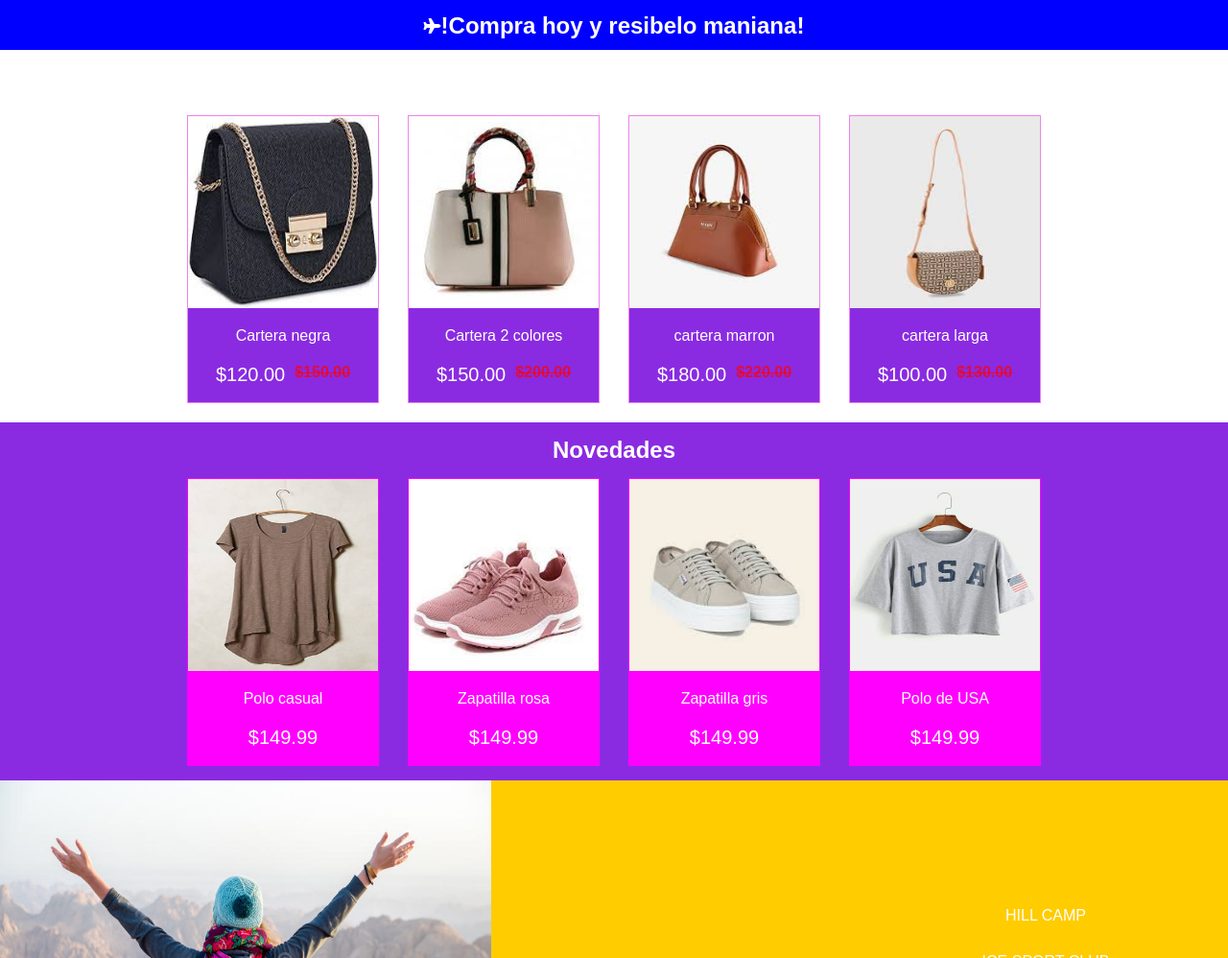
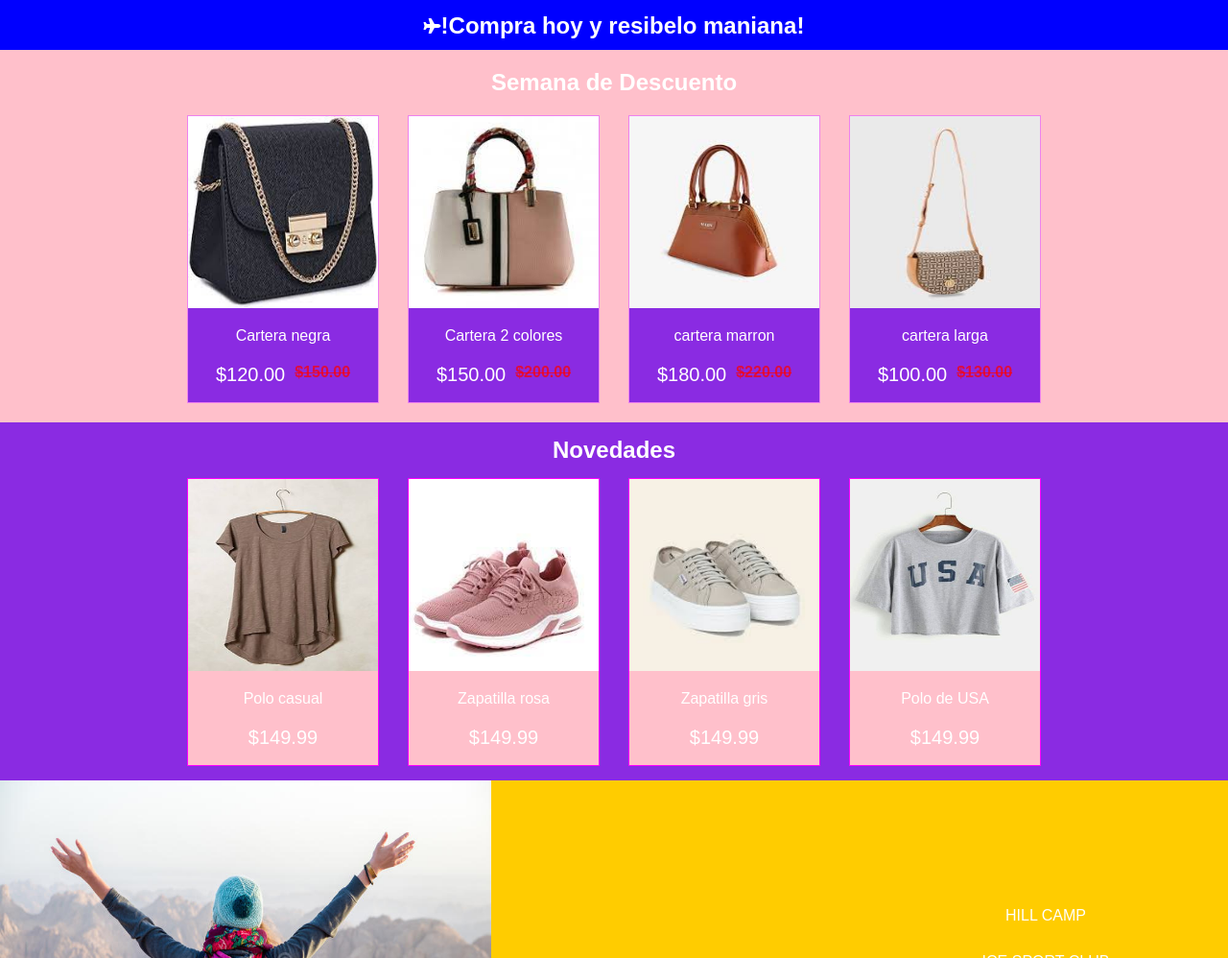
Before and after one commit to aronRosemberg/ropa, a plain HTML site: page index.html in a window 1280 px wide. Shown: the part 602-1600 px from the top of the page at 96% size. Drawn offline with Linux system fonts and the light colour scheme.

Commit message:
cambio background de descuento

```diff
--- a/style.css
+++ b/style.css
@@ -145,10 +145,12 @@ button:hover {
     align-items: center;
     flex-direction: column ;
     gap: 20px;
+    background-color:pink;
 
     padding: 20px 0;
 }
 .ofertas-carteras{
+
     display: flex;
     gap: 30px;
 
@@ -197,7 +199,7 @@ button:hover {
     width: 200px;
     height: 300px;
     gap: 20px;
-    background-color:fuchsia;
+    background-color:pink;
     border: 1px solid fuchsia;
 }
 
```
